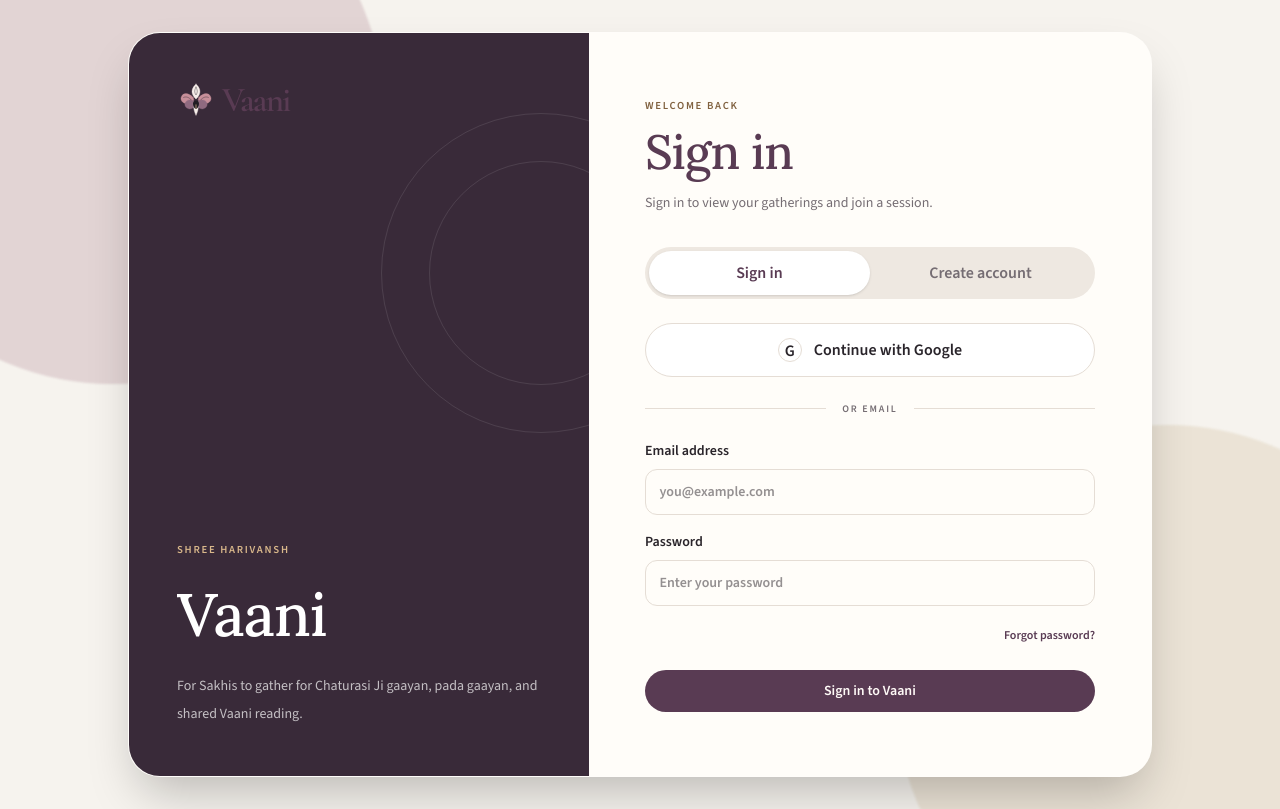
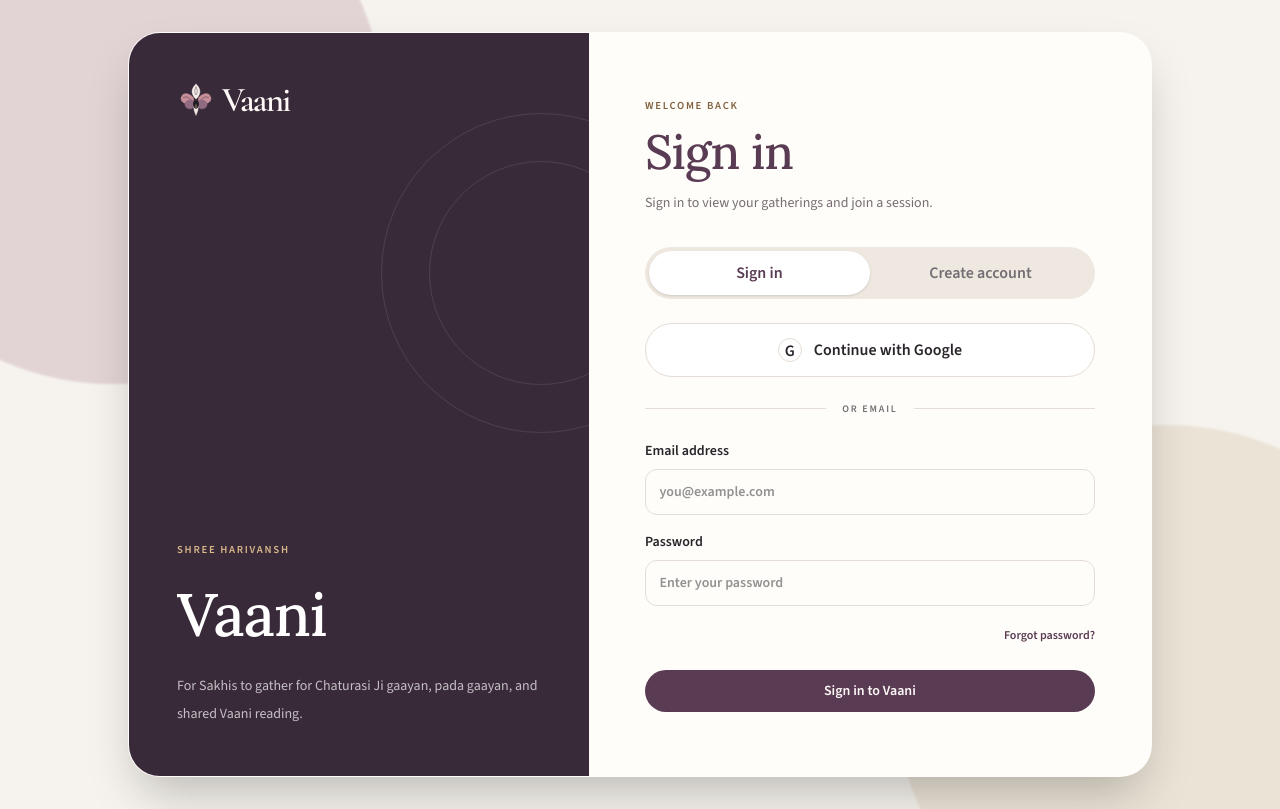
Before and after one commit to ElusiveX99/vaani, a Next.js app: page /login in a window 1280 px wide. Built offline with nearby package versions, Linux system fonts and the light colour scheme; no server answers.

Commit message:
Make inverse Vaani wordmark visible on dark auth panel

```diff
--- a/src/app/globals.css
+++ b/src/app/globals.css
@@ -128,6 +128,9 @@ html { scroll-padding-top: 5rem; }
   transition: opacity .18s ease;
 }
 .brand-lockup:hover { opacity: .82; }
+/* The inverse lockup is used over the deep-plum authentication panel. */
+.brand-lockup--inverse { color: #fffaf7; }
+.brand-lockup--inverse .brand-word { color: #fffaf7; }
 .brand-word {
   color: currentColor;
   font-family: var(--font-brand);
```
